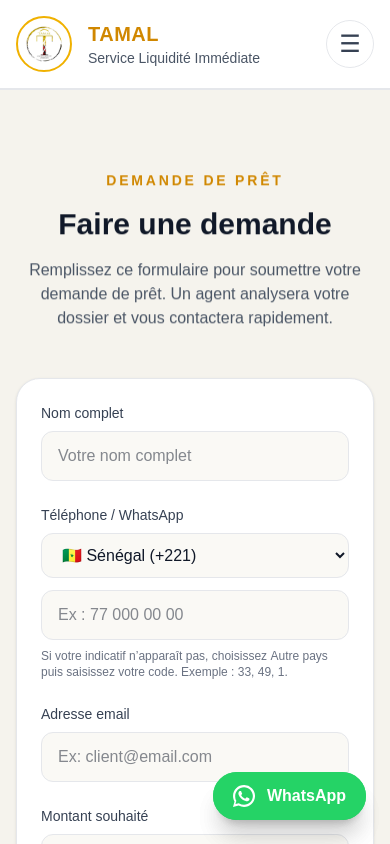
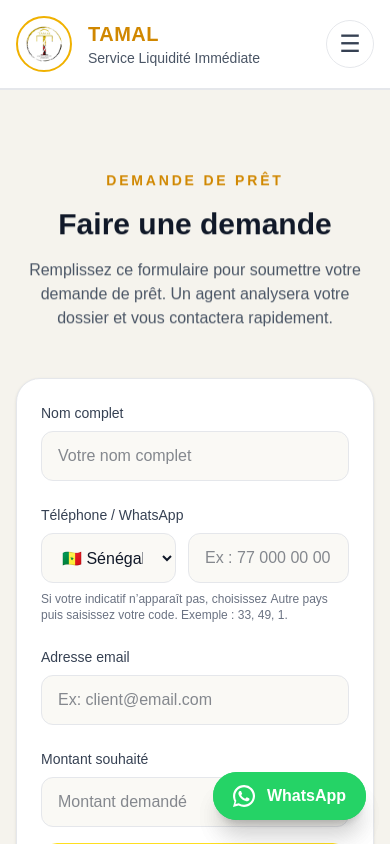
Before and after one commit to taogoulahtihamy-gif/tamal-site, a React (Vite) app: page /demande in a window 390 px wide. Shown: the top 844 px of the page. Built offline with nearby package versions, Linux system fonts and the light colour scheme.

Commit message:
mise à jour Whatyyu658800789

```diff
--- a/src/components/Formulaire.jsx
+++ b/src/components/Formulaire.jsx
@@ -157,7 +157,7 @@ export default function Formulaire() {
 
       const messageWhatsApp = [
         "Bonjour TAMAL,",
-        "Je viens solliciter auprès de vous pour solliciter un prêt.",
+        "Je viens auprès de vous pour solliciter un prêt.",
         "",
         `Nom : ${formData.nom}`,
         `Téléphone / WhatsApp : ${numeroClientWhatsapp || "-"}`,
@@ -258,7 +258,7 @@ export default function Formulaire() {
                 Téléphone / WhatsApp
               </label>
 
-              <div className="grid gap-3 md:grid-cols-[220px_1fr]">
+              <div className="grid grid-cols-[135px_1fr] gap-3">
                 <select
                   name="countryCode"
                   value={formData.countryCode}
```
